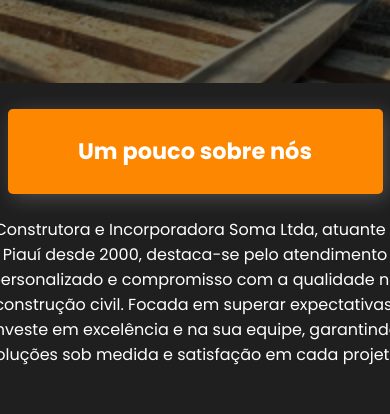
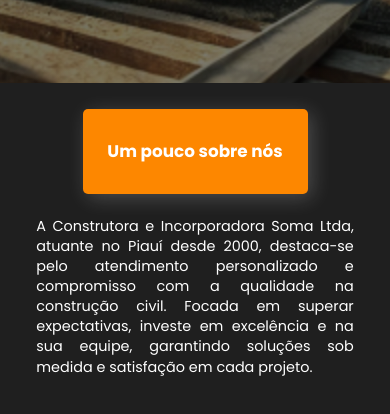
Before and after one commit to SomaAprendizes/landing-page, a Vue app in the folder landing-page/: page / in a window 390 px wide. Shown: the part 761-1175 px from the top of the page. Built offline with nearby package versions, Linux system fonts and the light colour scheme.

Commit message:
Adicionando responsividade para todas as telas do elemento título e tag .about>p

```diff
--- a/landing-page/src/App.vue
+++ b/landing-page/src/App.vue
@@ -43,7 +43,6 @@
 
       <section class="mainworks" id="mainworks">
         <CustomTitle msg="Principais obras" id="title" />
-        <div class="container">
         <div class="cards-services">
           <MainWorks
             :cards="[
@@ -55,7 +54,6 @@
           <MainWorks imageSrc="/images/manatí.png" title="Manatí" info="Informações sobre a obra Manatí." />
           <MainWorks imageSrc="/images/rutra.png" title="Rutra Snitram" info="Detalhes sobre a obra Rutra Snitram." />
           <MainWorks imageSrc="/images/shopping.png" title="Piauí Shopping" info="Dados do projeto Piauí Shopping." />
-          </div>
         </div>
       </section>
 
@@ -125,9 +123,10 @@ export default {
   justify-content: center;
   align-items: center;
   text-align: center;
-  width: 80%;
+  max-width: 75%; /* Mantém a largura em telas maiores */
   color: white;
-
+  font-size: 1.2rem; /* Tamanho da fonte padrão */
+  line-height: 1.5; /* Espaçamento entre linhas */
 }
 
 .icons-container {
@@ -138,18 +137,6 @@ export default {
 .cards-section {
   display: flex;
   gap: 200px;
-}
-
-.mainworks .container {
-  display: flex;
-  flex-direction: column;
-  align-items: center;
-  text-align: center;
-}
-
-.cards-services {
-  display: flex;
-  gap: 20px;
 }
 
 @media (max-width: 1024px) {
@@ -169,13 +156,15 @@ export default {
     flex-direction: column;
     align-items: center;
   }
-
-  .about p {
-    padding: 0 10%;
-  }
 }
 
 @media (max-width: 768px) {
+  .about p {
+    max-width: 90%;
+    font-size: 1rem;
+    padding: 0 10px;
+  }
+
   .home {
     background-image: linear-gradient(rgba(0,0,0,0.5), rgba(0,0,0,0.3)), url('../public/images/ImageMobile.png');
     background-size: cover;
@@ -188,4 +177,34 @@ export default {
     padding: 0;
   }
 }
+
+@media (max-width: 425px) {
+  .about p {
+    font-size: 0.9rem;
+    padding: 0 10px;
+    line-height: 1.4;
+    width: 45%;
+    text-align: justify;
+  }
+}
+
+@media (min-width: 425px) and (max-width: 445px) {
+  .about p {
+    font-size: 0.9rem;
+    padding: 0 10px;
+    line-height: 1.4;
+    width: 50%;
+    text-align: justify;
+  }
+}
+
+@media (max-width: 545px) and (min-width: 500px) {
+  .about p {
+    font-size: 0.9rem;
+    padding: 0 10px;
+    line-height: 1.4;
+    width: 60%;
+    text-align: justify;
+  }
+}
 </style>
--- a/landing-page/src/components/CustomTitle.vue
+++ b/landing-page/src/components/CustomTitle.vue
@@ -20,12 +20,13 @@ export default {
 .title {
   background-color: #FD8700;
   color: white;
+  max-width: 90%;
   width: 30%;
   height: 10vh;
   text-align: center;
   border-radius: 5px;
   box-shadow: 4px 4px 20px rgba(251, 251, 251, 0.208);
-  margin: 3.5% 0 1% 0;
+  margin: 3.5% auto 1% auto;
   font-size: 1.2rem;
 
   display: flex;
@@ -35,7 +36,19 @@ export default {
 
 @media (max-width: 1024px) {
   .title {
-    width: 50%;
+    font-size: 1rem;
+  }
+}
+
+@media (max-width: 768px) {
+  .title {
+    font-size: 0.9rem;
+  }
+}
+
+@media (max-width: 375px) {
+  .title {
+    font-size: 0.8rem;
   }
 }
 </style>
--- a/landing-page/src/components/MainWorks.vue
+++ b/landing-page/src/components/MainWorks.vue
@@ -41,7 +41,6 @@ export default {
 .cards-container {
   display: flex;
   flex-wrap: wrap;
-  justify-content: center;
   gap: 20px;
   margin-top: 20px;
 }
@@ -63,8 +62,8 @@ export default {
 }
 
 .card-image {
-  width: 100%;
-  height: 100%;
+  width: 110%;
+  height: 110%;
   object-fit: cover;
   transition: transform 0.3s ease;
 }
@@ -79,10 +78,14 @@ export default {
   display: flex;
   flex-direction: column;
   justify-content: flex-end;
-  align-items: center;
   overflow: hidden;
   padding: 10px;
   transition: all 0.3s ease;
+}
+
+.card-overlay:hover {
+  background: linear-gradient(to top, rgba(0, 0, 0, 0.8), rgba(0, 0, 0, 0.63));
+  transition: opacity 0.5s ease-in-out, transform 0.3s ease-in-out;
 }
 
 .card-title {
```
Lines whose indentation alone changed are shown as unchanged.
